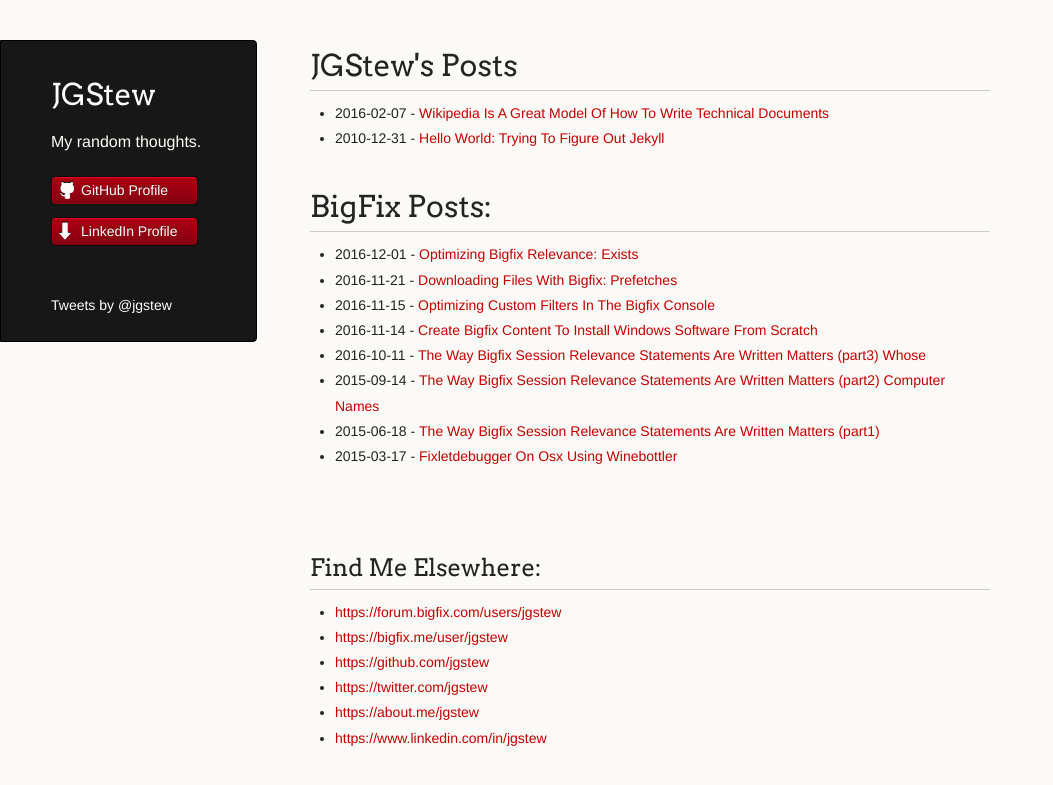
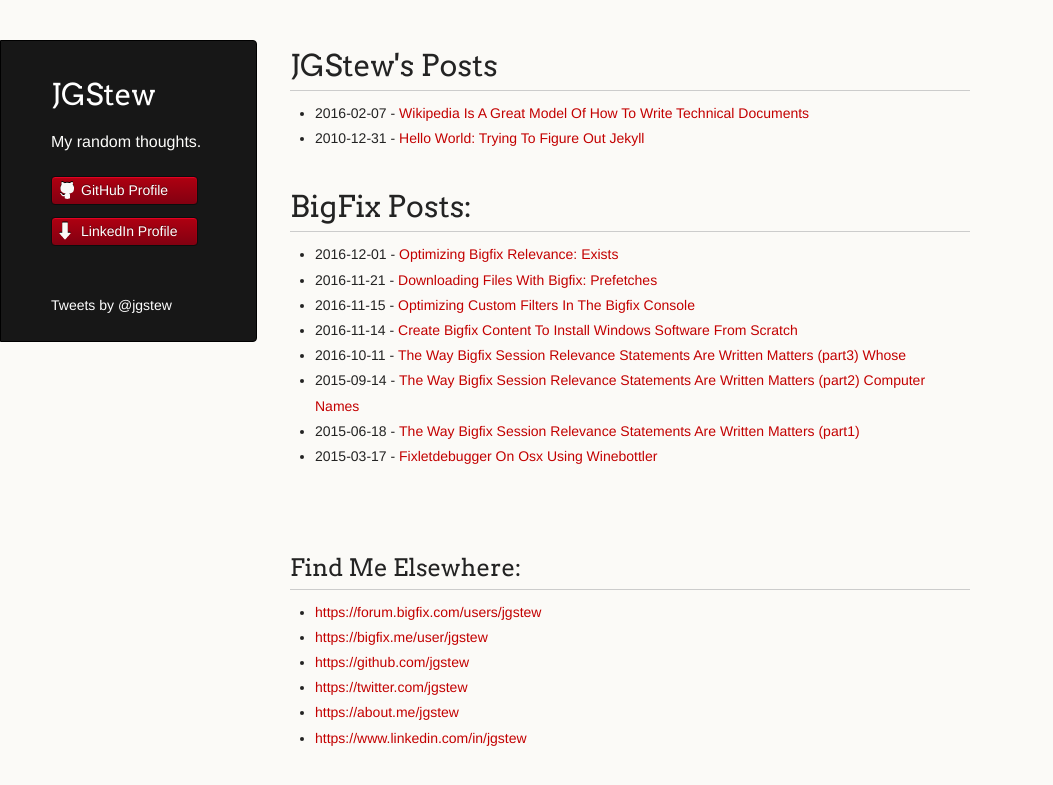
Before and after one commit to jgstew/jgstew.github.io, a Jekyll site: the page built from index.html, in a window 1280 px wide. Shown: the top 785 px of the page, without its empty margins (0-1053 px from the left). Built offline with Jekyll 4.4.1, drawn with Linux system fonts in a browser that asks for light colours; comment, search, counter and statistics services are not loaded.

Commit message:
Update styles.css

```diff
--- a/stylesheets/styles.css
+++ b/stylesheets/styles.css
@@ -208,7 +208,7 @@ td {
 
 /* Wrapper */
 .wrapper {
-  width:990px;
+  width:970px;
 }
 
 
```
